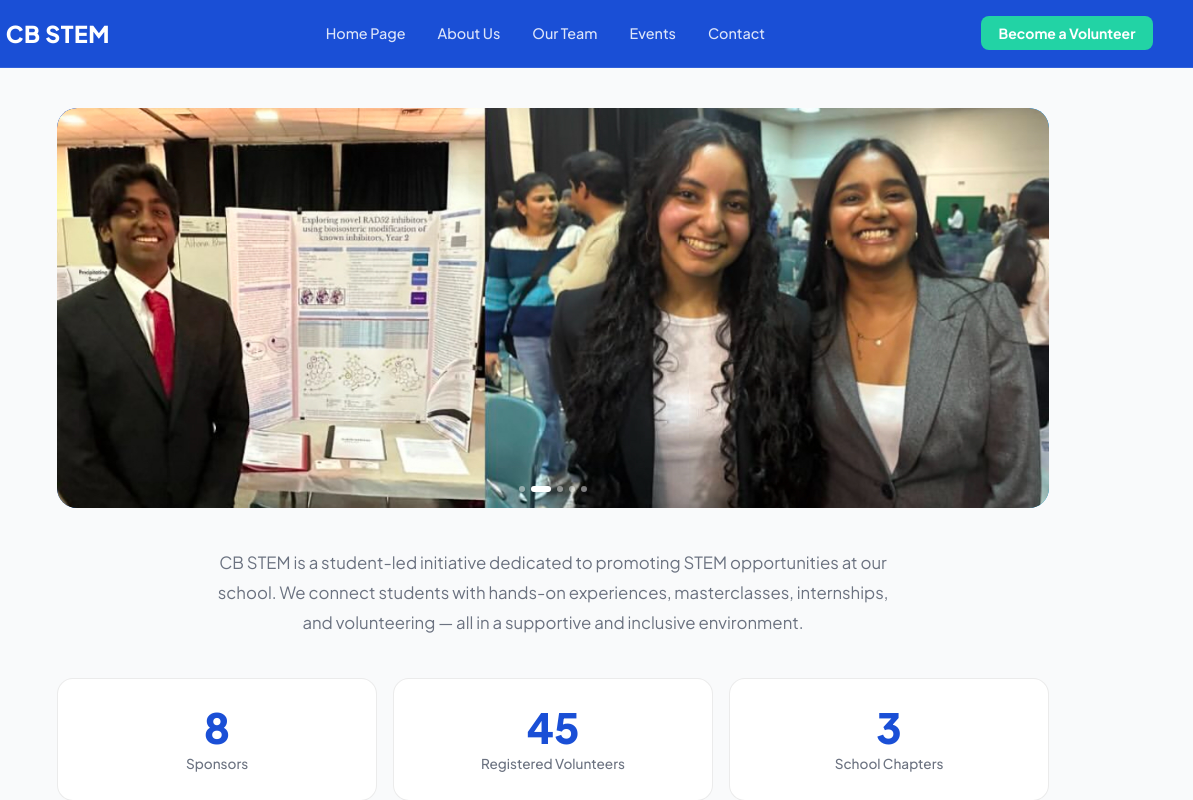
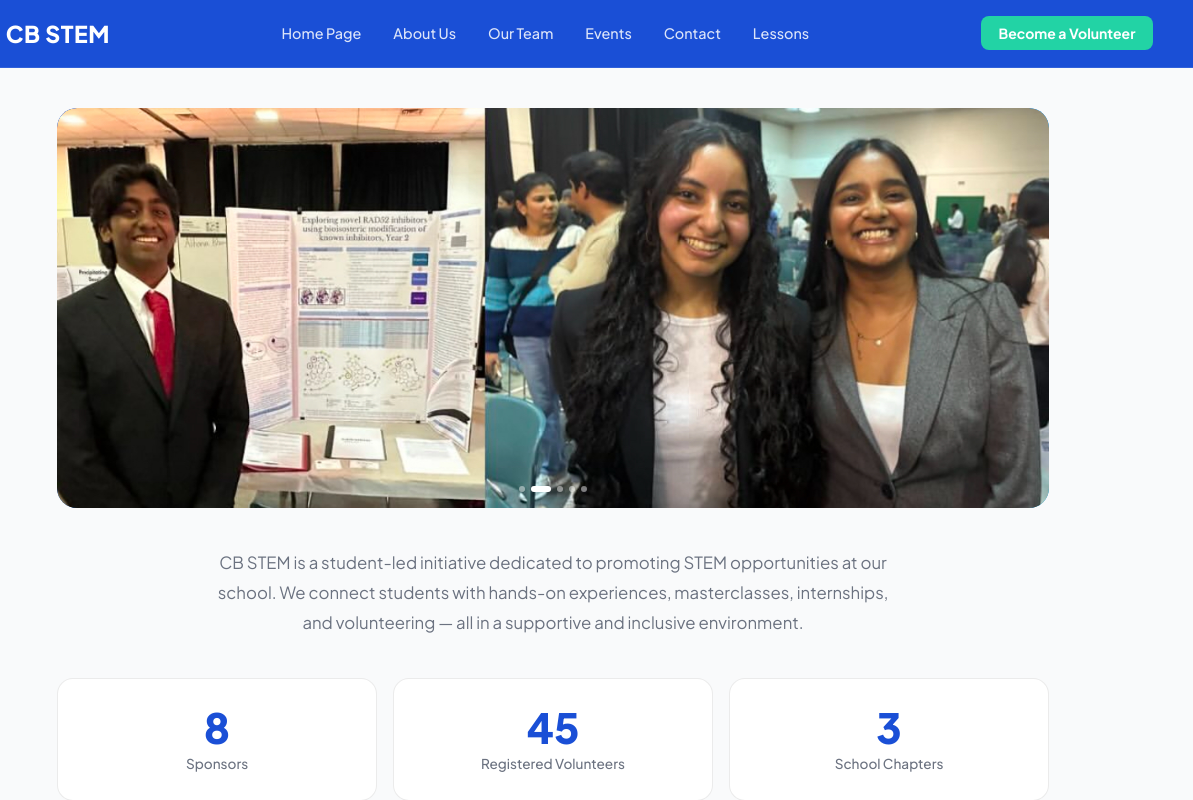
Before and after one commit to cbsdstem-create/CB-STEM-Website, a plain HTML site: page index.html in a window 1280 px wide. Shown: the top 800 px of the page, 87-1280 px from the left. Drawn offline with Linux system fonts and the light colour scheme.

Commit message:
Add Lessons link to navigation in index.html

```diff
--- a/index.html
+++ b/index.html
@@ -398,6 +398,7 @@
             <a href="claude_ourteam.html">Our Team</a>
             <a href="claude_events.html">Events</a>
             <a href="claude_contact.html">Contact</a>
+            <a href="lessons.html">Lessons</a>
         </nav>
 
         <div style="display:flex;align-items:center;gap:1rem;">
```
